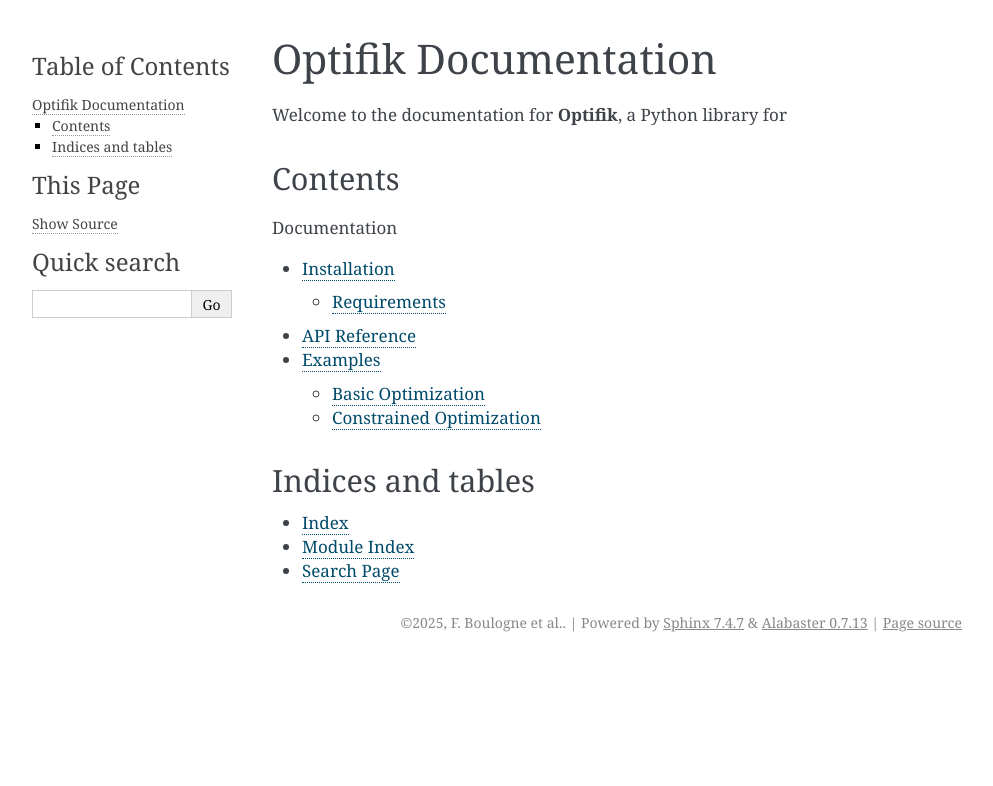
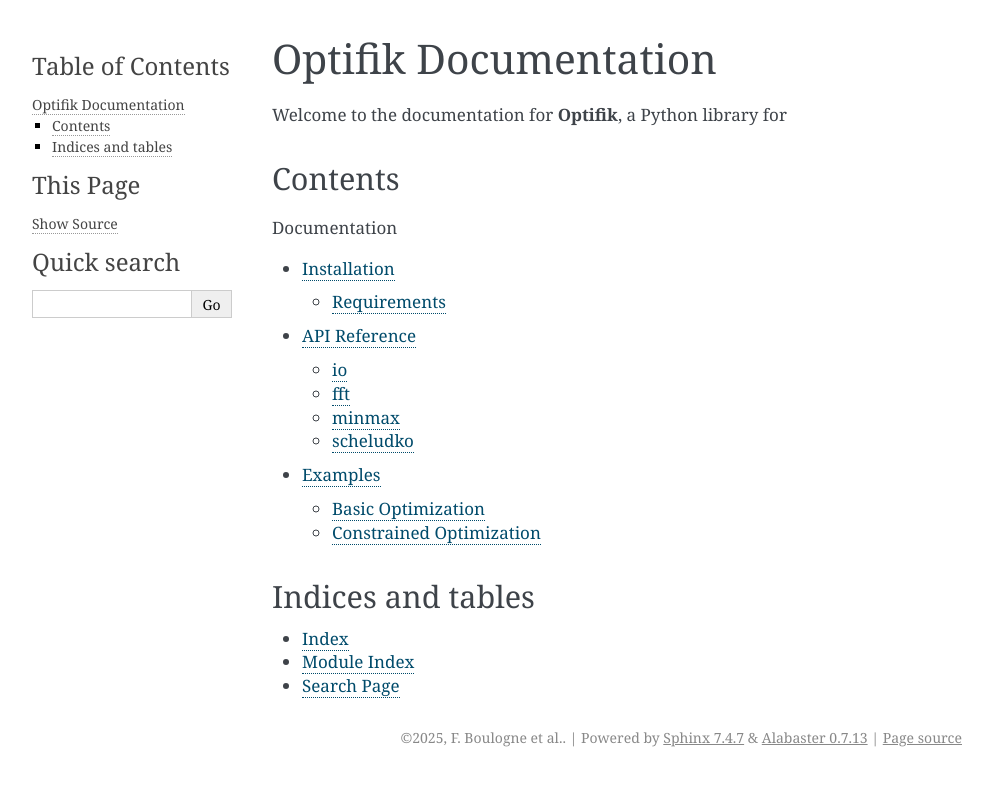
Before and after one commit to sciunto/optifik, a Sphinx documentation site: the page built from docs/docs/index.rst, in a window 1280 px wide. Shown: the top 786 px of the page, without its empty margins (148-1141 px from the left). Built offline with Sphinx 7.4.7, drawn with Linux system fonts in a browser that asks for light colours.

```diff
--- a/docs/docs/api_reference.rst
+++ b/docs/docs/api_reference.rst
@@ -3,16 +3,31 @@ API Reference
 
 Below is the complete reference for Optifik's public API.
 
+
+
+io
+--
 .. automodule:: optifik.io
    :members:
    :undoc-members:
    :show-inheritance:
 
+fft
+---
+.. automodule:: optifik.fft
+   :members:
+   :undoc-members:
+   :show-inheritance:
+
+minmax
+------
 .. automodule:: optifik.minmax
    :members:
    :undoc-members:
    :show-inheritance:
 
+scheludko
+---------
 .. automodule:: optifik.scheludko
    :members:
    :undoc-members:
```
